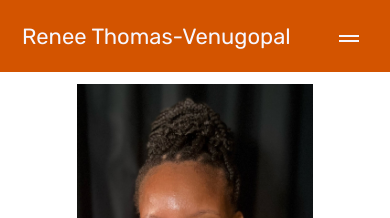
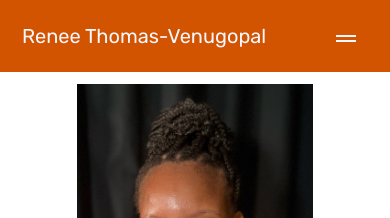
Before and after one commit to RenThom/phmatters, a Jekyll site: the page built from index.html, in a window 390 px wide. Shown: the top 218 px of the page. Built offline with Jekyll 4.4.1, drawn with Linux system fonts in a browser that asks for light colours; nearby versions of some CDN libraries; a script that is not in the unit is left out; comment, search, counter and statistics services are not loaded.

Commit message:
font size reduced on mobile

```diff
--- a/assets/css/style.scss
+++ b/assets/css/style.scss
@@ -169,7 +169,7 @@
     }
 
     .nav-title{
-        font-size: 22px !important;
+        font-size: 20px !important;
     }
 
     .nav-burger-mobile{
```
Also changed, not shown: 2 other files.
